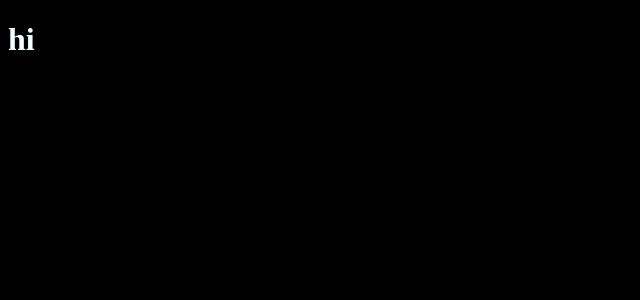
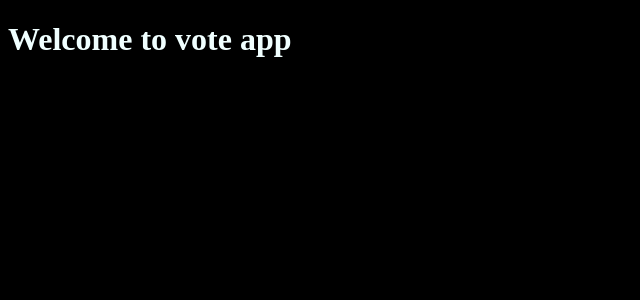
Before and after one commit to stargazing4122/e-vote_react, a React (Create React App) app: page / in a window 1280 px wide. Shown: the top 300 px of the page, without its empty margins (0-640 px from the left). Built offline with nearby package versions, Linux system fonts and the light colour scheme.

Commit message:
🏠 component home added

```diff
--- a/src/App.js
+++ b/src/App.js
@@ -1,9 +1,8 @@
+import HomeScreen from "./components/HomeScreen";
 
 function App() {
   return (
-    <h1>
-      hi
-    </h1>
+    <HomeScreen />
   );
 }
 
--- /dev/null
+++ b/src/components/HomeScreen.js
@@ -0,0 +1,11 @@
+import React from 'react'
+
+const HomeScreen = () => {
+  return (
+    <div>
+      <h1>Welcome to vote app</h1>
+    </div>
+  )
+}
+
+export default HomeScreen
```
